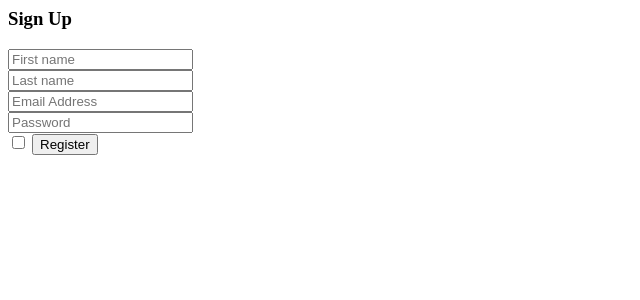
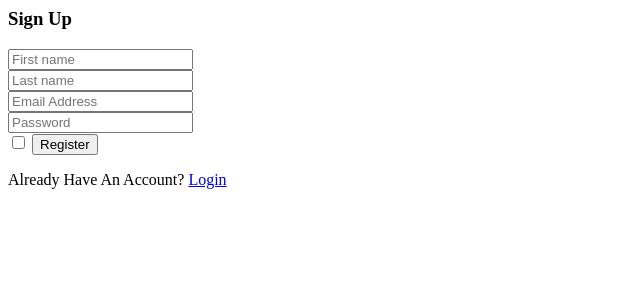
Before and after one commit to Learnopolia/Learnopolia, a Flask app: page /signup in a window 1280 px wide. Shown: the top 300 px of the page, without its empty margins (0-640 px from the left). Run offline with Flask 3, Linux system fonts and the light colour scheme.

Commit message:
Update Jinja templates for user redirect

```diff
--- a/templates/signup.html
+++ b/templates/signup.html
@@ -10,12 +10,14 @@
     <body>
         <h3>Sign Up</h3>
         <form action="/submit" method="post" class="form">
+            <div class="msg">{{ msg }}</div>
             <input name="firstname" type="text" placeholder="First name" required><br>
             <input name="lastname" type="text" placeholder="Last name" required><br>
             <input name="email" type="email" placeholder="Email Address" required><br>
             <input name="password" type="password" placeholder="Password" required><br>
             <input name="terms_and_conditions" type="checkbox" required>
             <button type="submit" value="submit">Register</button>
+            <div><p>Already Have An Account? <a href="/login">Login</a></p></div>
         </form>
 
         <!--
```
Also changed, not shown: templates/login.html (+4 -3 lines).
